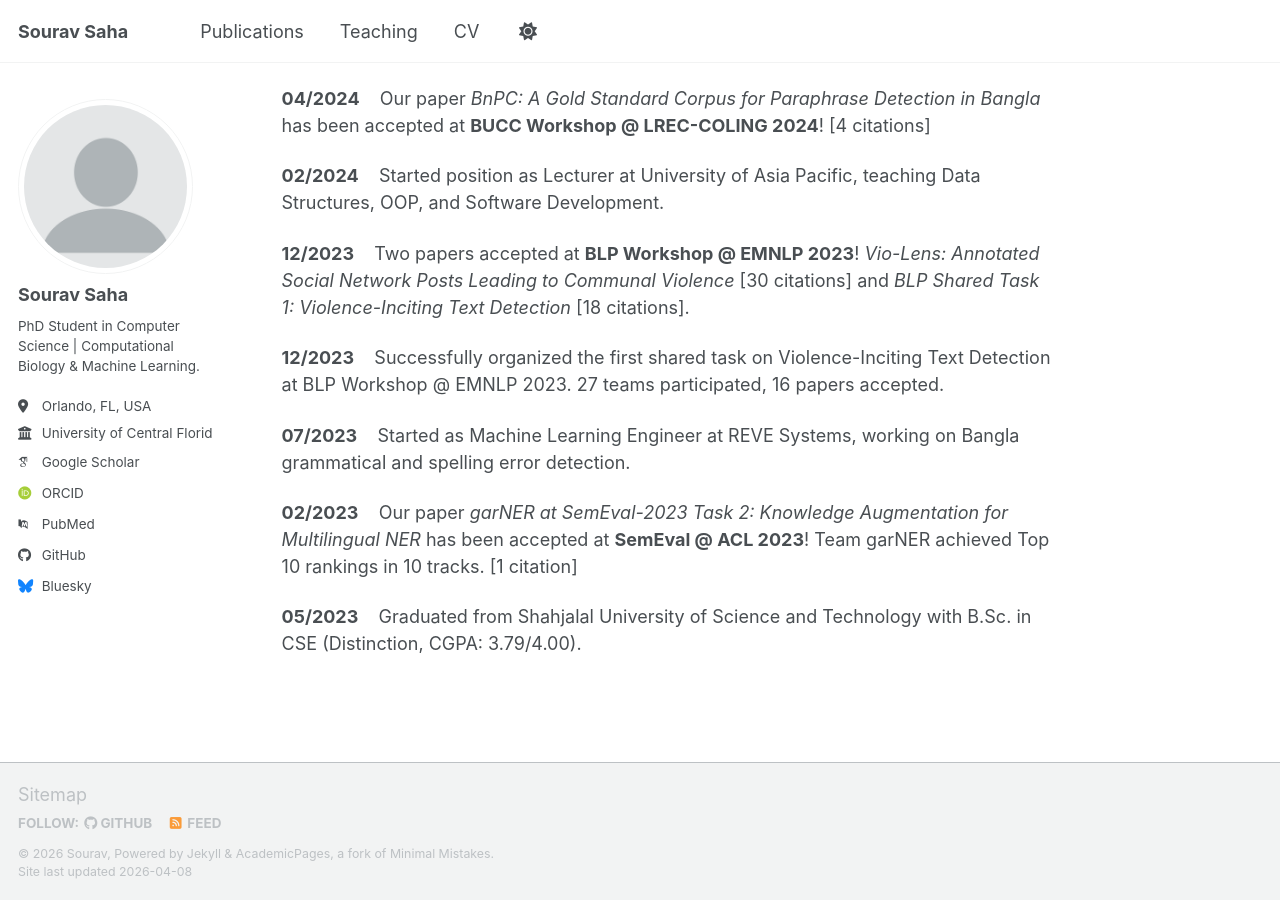
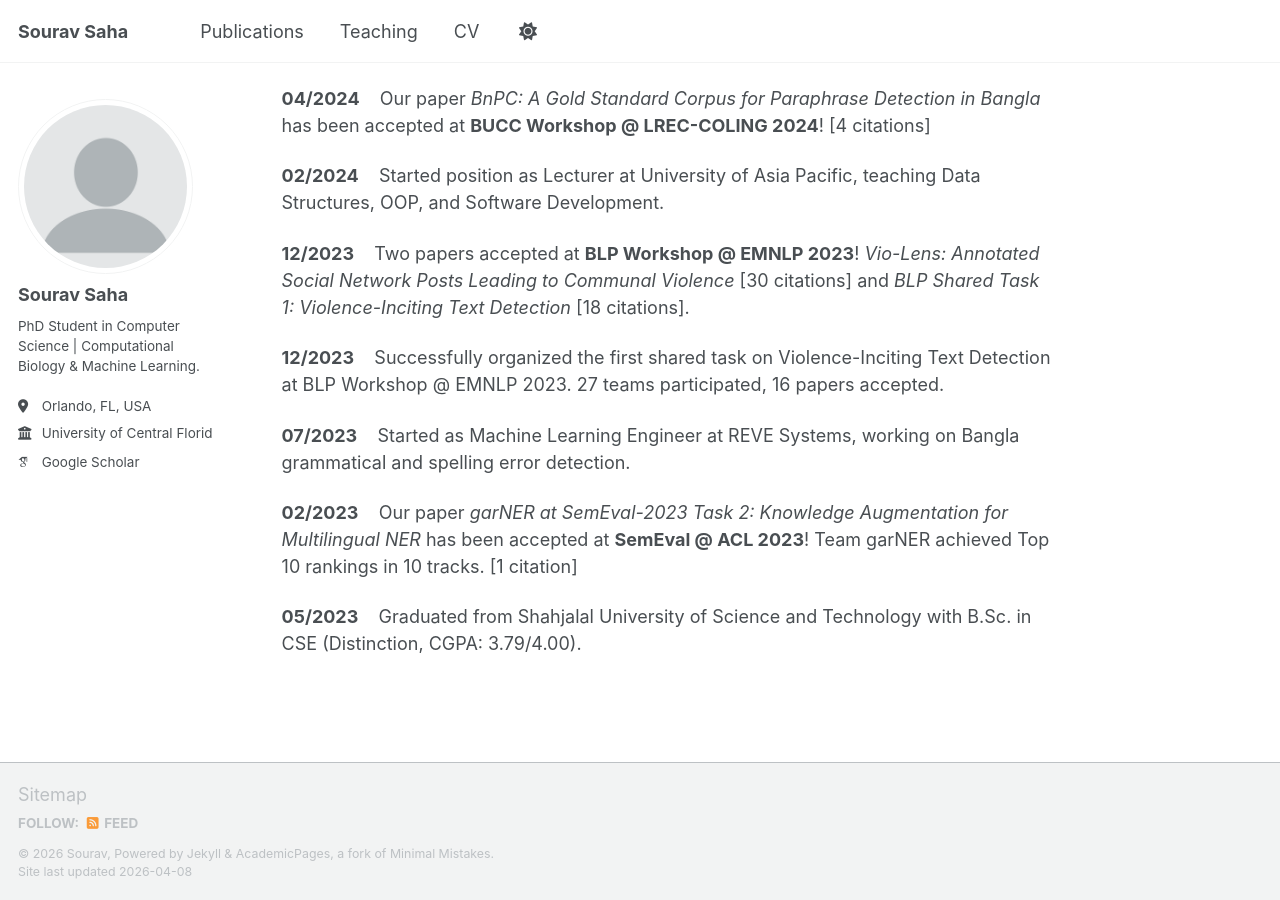
Before and after one commit to bracealround/bracealround.github.io, a Jekyll site: the page built from _pages/about.md, in a window 1280 px wide and 900 px high, scrolled down 1409 px. Built offline with Jekyll 4.4.1, drawn with Linux system fonts in a browser that asks for light colours; some web fonts are replaced; a script bundle is joined from its source files by our own code; library files that are not in the unit come from our copies; part of the change alters nothing that is shown.

Commit message:
Remove placeholder sidebar links (github, pubmed, bluesky, orcid)
Co-Authored-By: Claude Sonnet 4.6 <noreply@anthropic.com>

```diff
--- a/_config.yml
+++ b/_config.yml
@@ -37,26 +37,26 @@ author:
   googlescholar    : "https://scholar.google.com/citations?user=PS_CX0AAAAAJ"
   inspire-hep      : # URL
   impactstory      : # URL
-  orcid            : "https://orcid.org/yourorcidurl"
+  orcid            : # URL
   semantic         : # URL
   ssrn             : # URL
-  pubmed           : "https://www.ncbi.nlm.nih.gov/pubmed/?term=john+snow"
+  pubmed           : # URL
   researchgate     : # URL
   scopus           : # URL
   zotero           : # URL
 
 
   # Repositories and software development
-  bitbucket        : # Username - Update with your username on the site
+  bitbucket        : # Username
   codepen          : # Username
   dribbble         : # Username
-  github           : "academicpages"
+  github           : # Username
   kaggle           : # Username
   stackoverflow    : # User number or user number and name (i.e., use "1" or "1/jeff-atwood")
 
   # Social media
   artstation       : # Username
-  bluesky          : "bsky.app" # Replace this with you Bluesky username
+  bluesky          : # Username
   facebook         : # Username
   flickr           : # Username
   foursquare       : # Username
```
